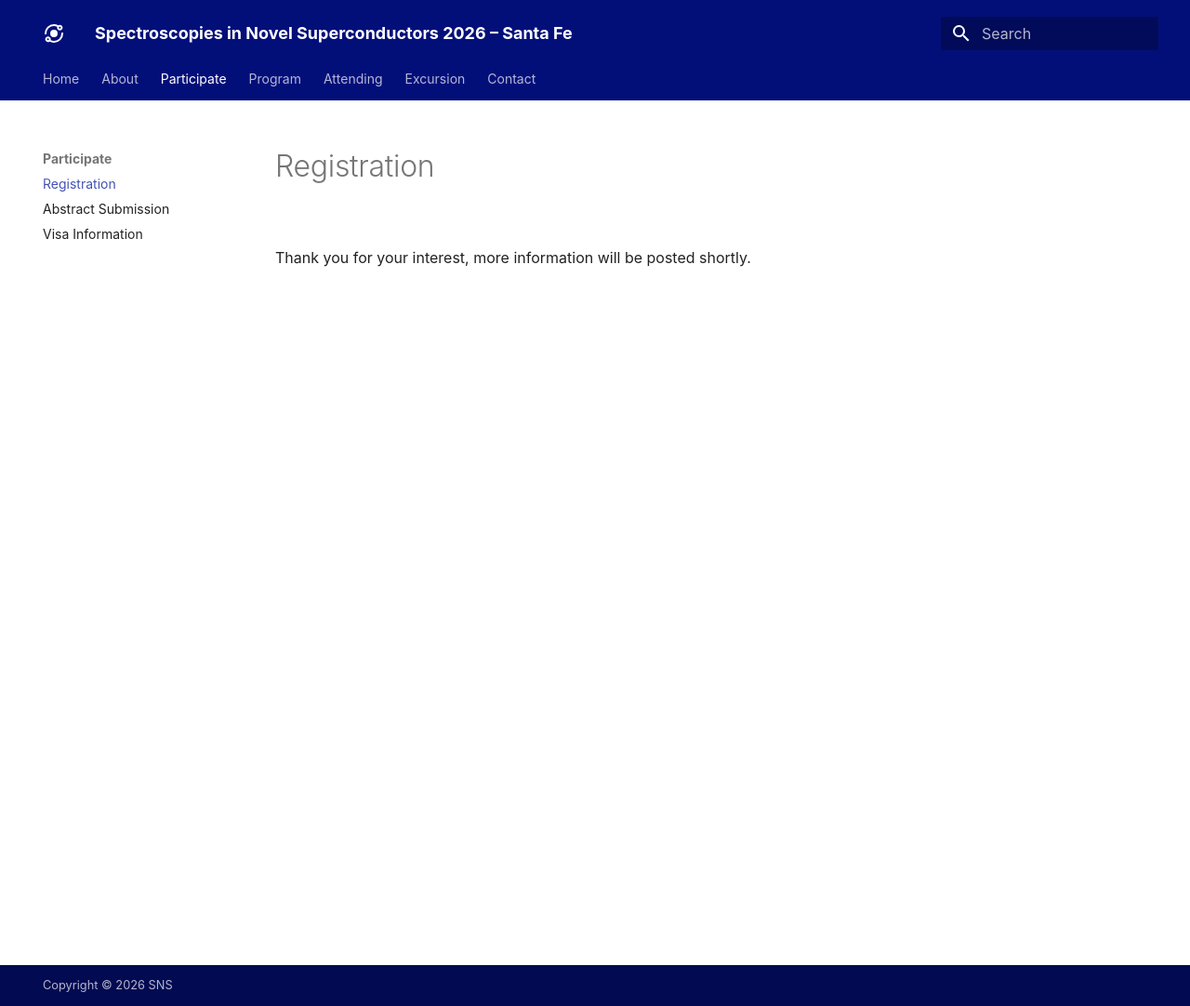
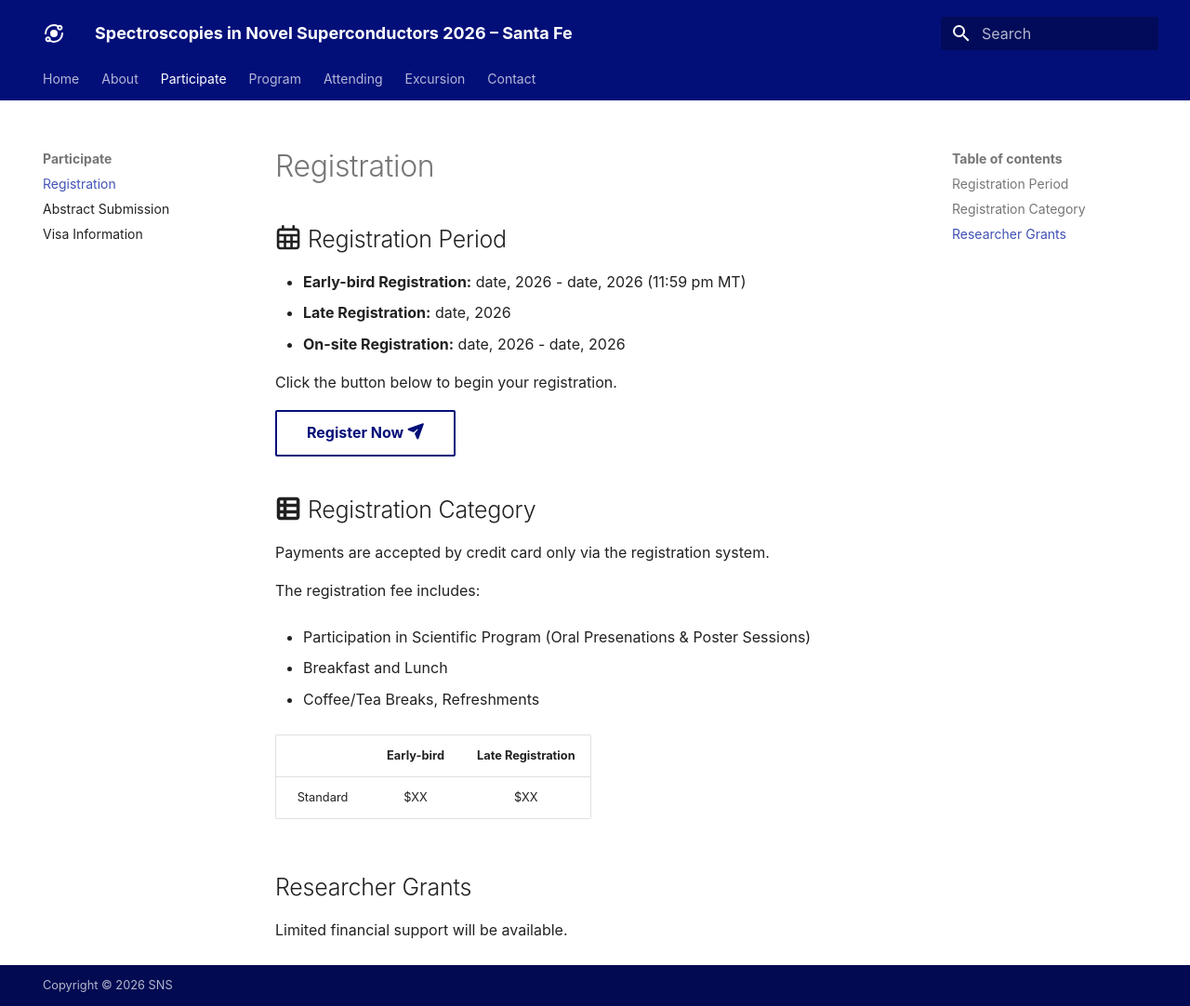
Before and after one commit to SNS2026/SNS2026.github.io, an MkDocs documentation site: the page built from docs/register.md, in a window 1280 px wide and 1082 px high. Shown: the whole window at 93% size. Built offline with MkDocs 1.6.1 and Material for MkDocs 9.7.7, drawn with Linux system fonts in a browser that asks for light colours; some web fonts are replaced.

Commit message:
Update register.md

```diff
--- a/docs/register.md
+++ b/docs/register.md
@@ -1,10 +1,43 @@
 ---
-hide:
-  - toc
-title: Register
+title: Registration
 ---
 
 
 
+## :fontawesome-regular-calendar-days: Registration Period
+- **Early-bird Registration:** date, 2026 - date, 2026 (11:59 pm MT)
+- **Late Registration:** date, 2026
+- **On-site Registration:** date, 2026 - date, 2026
 
-<br>Thank you for your interest, more information will be posted shortly.
+Click the button below to begin your registration.
+
+[Register Now :fontawesome-solid-paper-plane:](#){ .md-button }
+
+
+## :fontawesome-solid-table-list: Registration Category
+Payments are accepted by credit card only via the registration system.
+
+The registration fee includes:
+
+- Participation in Scientific Program (Oral Presenations & Poster Sessions)
+
+- Breakfast and Lunch
+
+- Coffee/Tea Breaks, Refreshments
+
+|             | Early-bird  | Late Registration |
+| :---------: | :---------: | :---------:       |
+| Standard    | $XX         | $XX               |
+
+<!--
+Banquet - $XX per person
+Conference dinner tickets are not included in the registration fee. Please purchase the relevant number of tickets separately if you plan to attend.
+The banquet has a limited number of seats available. We recommend early registration.
+
+Accompanying Person - $XX per person
+
+Accompanying persons are welcome to attend the Welcome Reception and coffee breaks.
+-->
+
+## Researcher Grants
+Limited financial support will be available.
```
